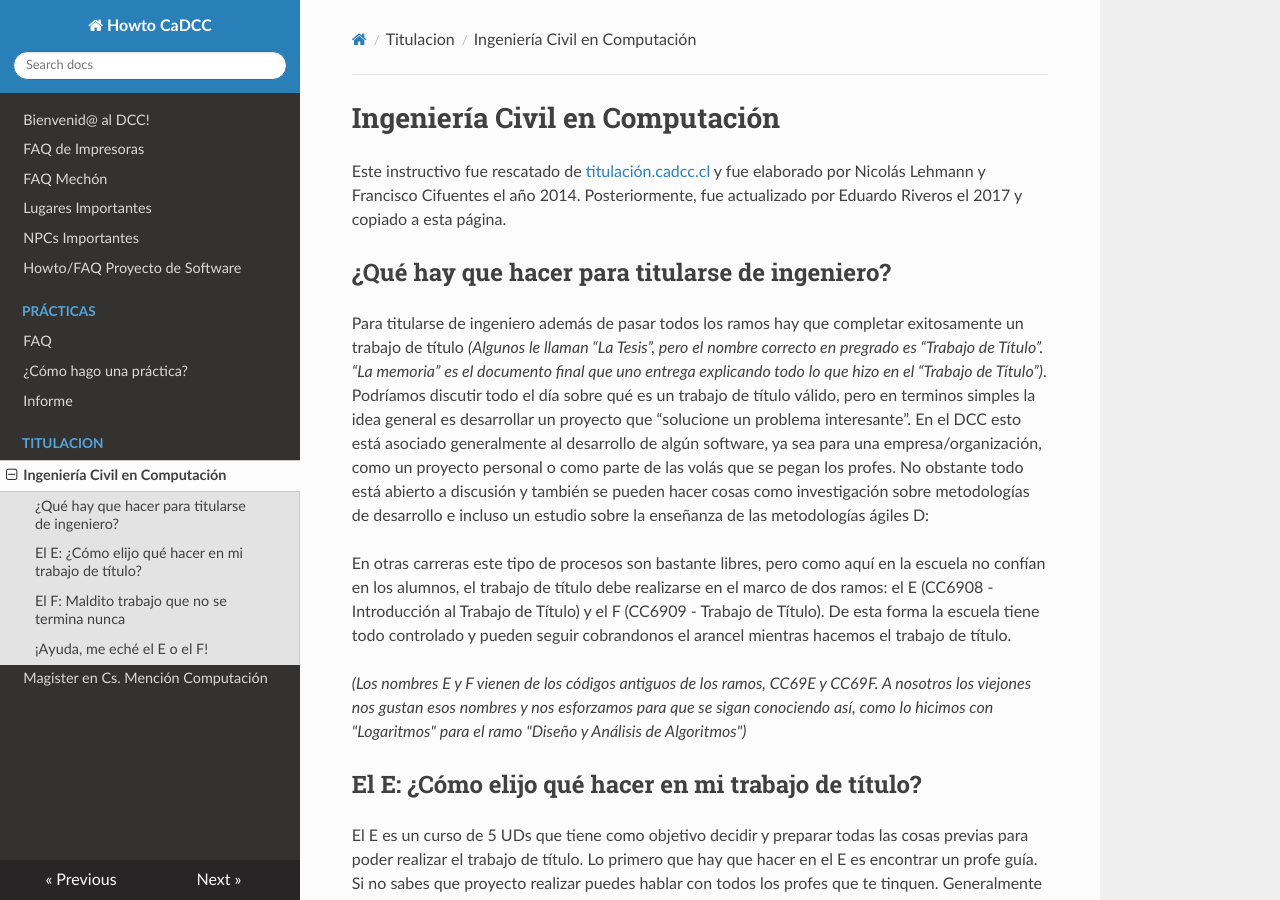
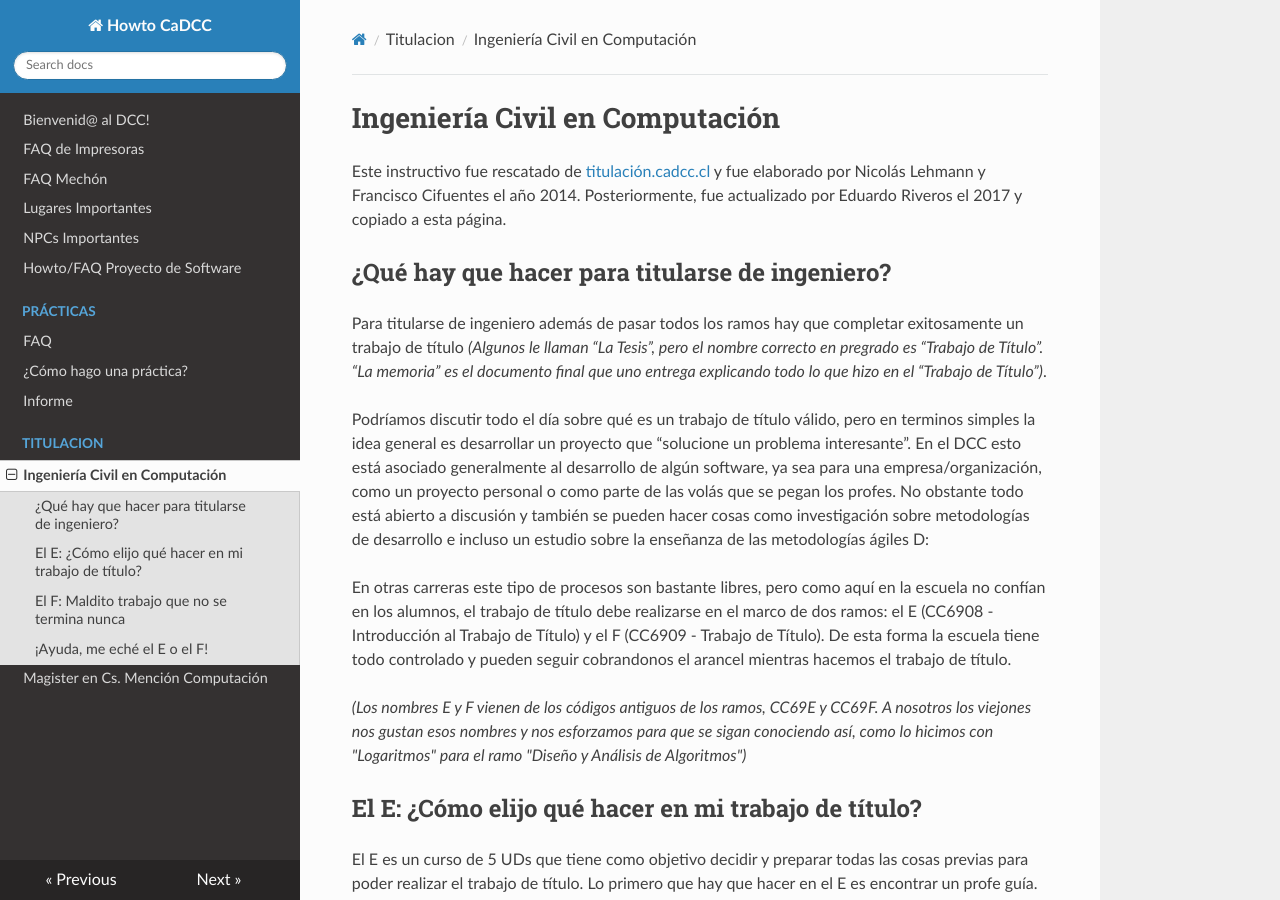
Before and after one commit to cadcc/howto, an MkDocs documentation site: the page built from docs/Titulacion/ingenieria.md, in a window 1280 px wide and 900 px high. Built offline with MkDocs 1.6.1, drawn with Linux system fonts in a browser that asks for light colours; nearby versions of some CDN libraries; some of the changed text lies outside the part shown.

```diff
--- a/docs/Titulacion/ingenieria.md
+++ b/docs/Titulacion/ingenieria.md
@@ -4,7 +4,9 @@ Este instructivo fue rescatado de [titulación.cadcc.cl](https://titulacion.cadc
 
 ## ¿Qué hay que hacer para titularse de ingeniero?
 
-Para titularse de ingeniero además de pasar todos los ramos hay que completar exitosamente un trabajo de título _(Algunos le llaman “La Tesis”, pero el nombre correcto en pregrado es “Trabajo de Título”. “La memoria” es el documento final que uno entrega explicando todo lo que hizo en el “Trabajo de Título”)_. Podríamos discutir todo el día sobre qué es un trabajo de título válido, pero en terminos simples la idea general es desarrollar un proyecto que “solucione un problema interesante”. En el DCC esto está asociado generalmente al desarrollo de algún software, ya sea para una empresa/organización, como un proyecto personal o como parte de las volás que se pegan los profes. No obstante todo está abierto a discusión y también se pueden hacer cosas como investigación sobre metodologías de desarrollo e incluso un estudio sobre la enseñanza de las metodologías ágiles D:
+Para titularse de ingeniero además de pasar todos los ramos hay que completar exitosamente un trabajo de título _(Algunos le llaman “La Tesis”, pero el nombre correcto en pregrado es “Trabajo de Título”. “La memoria” es el documento final que uno entrega explicando todo lo que hizo en el “Trabajo de Título”)_.
+
+Podríamos discutir todo el día sobre qué es un trabajo de título válido, pero en terminos simples la idea general es desarrollar un proyecto que “solucione un problema interesante”. En el DCC esto está asociado generalmente al desarrollo de algún software, ya sea para una empresa/organización, como un proyecto personal o como parte de las volás que se pegan los profes. No obstante todo está abierto a discusión y también se pueden hacer cosas como investigación sobre metodologías de desarrollo e incluso un estudio sobre la enseñanza de las metodologías ágiles D:
 
 En otras carreras este tipo de procesos son bastante libres, pero como aquí en la escuela no confían en los alumnos, el trabajo de título debe realizarse en el marco de dos ramos: el E (CC6908 - Introducción al Trabajo de Título) y el F (CC6909 - Trabajo de Título). De esta forma la escuela tiene todo controlado y pueden seguir cobrandonos el arancel mientras hacemos el trabajo de título.
 
@@ -55,4 +57,4 @@ La defensa es la última instancia. Debes hacer una presentación de 20 minutos
 
 **Si te echaste el F:** Esta situación en la práctica te reprobará retroactivamente el E, por lo que te recomiendo seguir leyendo.
 
-**Si te echaste el E:** Una ruta es darlo de nuevo el semestre siguiente con otro tema (lo que puede implicar cambio de profe guía), siguiendo los mismos pasos (pero ahora bien) que el semestre en que no pudiste pasarlo. La otra ruta es tomar la Vía rápida, que significa tomar el E y el F el mismo semestre. Para poder tomar ese camino tan ilegal y peligrosísimo debes hablar con Aidan Hogan, coordinador de titulación. (pero no le digas que nosotros te dijimos).
+**Si te echaste el E:** Una ruta es darlo de nuevo el semestre siguiente con otro tema (lo que puede implicar cambio de profe guía), siguiendo los mismos pasos (pero ahora bien) que el semestre en que no pudiste pasarlo. La otra ruta es tomar la _Vía rápida_, que significa tomar el E y el F el mismo semestre. Para poder tomar ese camino tan ilegal y peligrosísimo debes hablar con Aidan Hogan, coordinador de titulación. (pero no le digas que nosotros te dijimos).
```
